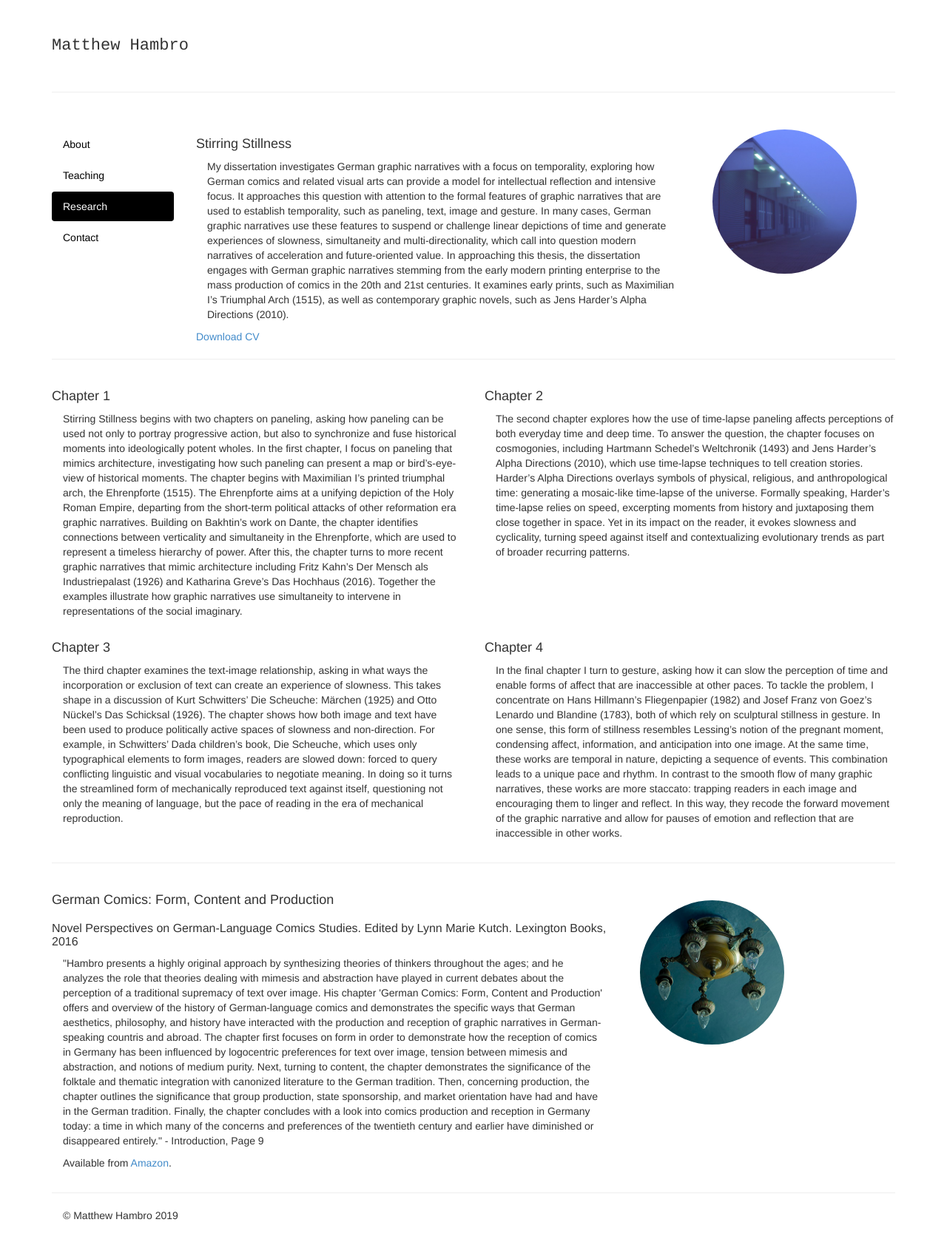
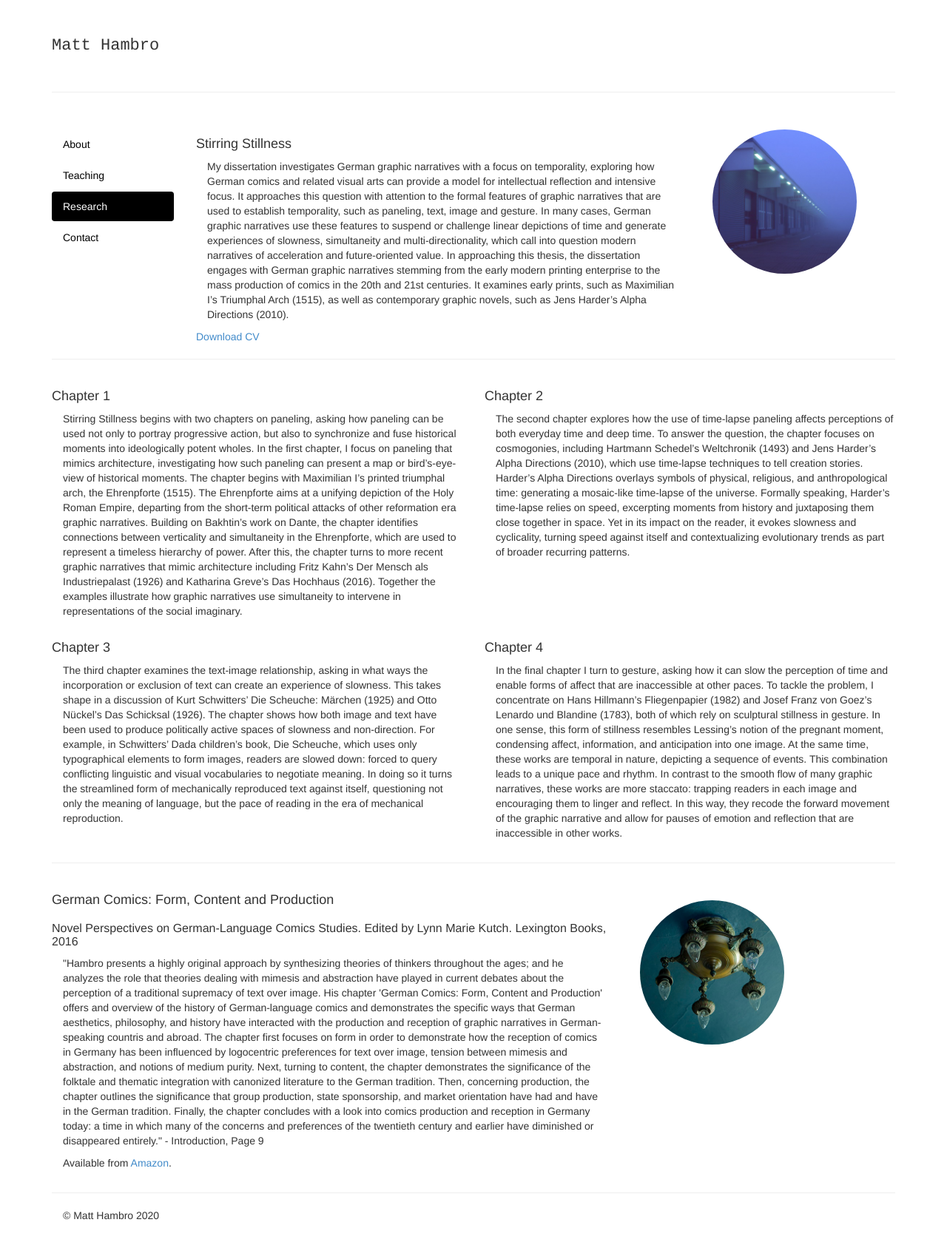
Before and after one commit to hambrosia/personal-website, a plain HTML site: page research.html in a window 1280 px wide. Shown: the whole page at 74% size. Drawn offline with nearby package versions, Linux system fonts and the light colour scheme.

Commit message:
Update research.html

```diff
--- a/research.html
+++ b/research.html
@@ -7,7 +7,7 @@
   <meta name="description" content="">
   <meta name="author" content="">
   <link rel="shortcut icon" href="favicon.png">
-  <title>Matthew Hambro - Research</title>
+  <title>Matt Hambro - Research</title>
 
   <!-- Bootstrap core CSS -->
   <link href="css/bootstrap.min.css" rel="stylesheet">
@@ -33,7 +33,7 @@
   <div id="wrapper">
 
         <div class="container">
-          <h1> Matthew Hambro</h1>
+          <h1> Matt Hambro</h1>
         </div>
 
 
@@ -153,7 +153,7 @@
 
 
     <footer>
-      <p>&copy; Matthew Hambro 2019</p>
+      <p>&copy; Matt Hambro 2020</p>
     </footer>
   </div>
 
```
